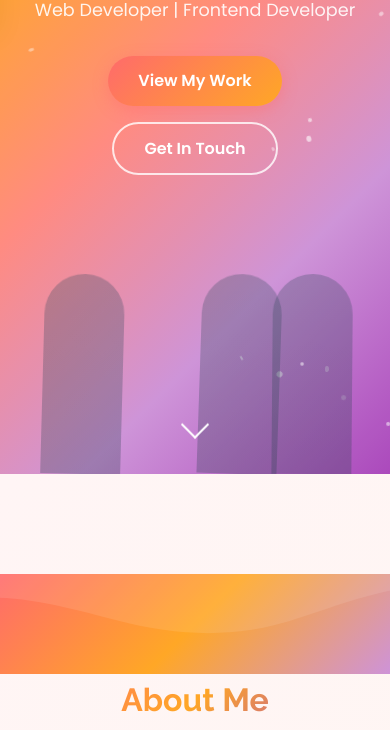
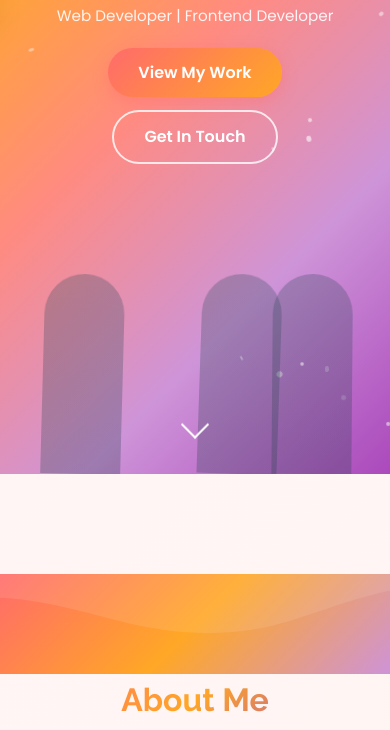
Before and after one commit to snehadevarakonda/Portfolio, a website: page index.html in a window 390 px wide. Shown: the part 370-1100 px from the top of the page. Drawn offline with Linux system fonts and the light colour scheme.

Commit message:
fix: resolve duplicate hero subtitle on mobile and adjust spacing

```diff
--- a/index.html
+++ b/index.html
@@ -59,8 +59,7 @@
         <div class="hero-content">
             <div class="hero-text">
                 <h1 class="hero-title">Hello, I'm <span class="highlight">Sneha</span></h1>
-                <p class="hero-subtitle web-dev-text">Web Developer | Frontend Developer</p>
-                <p class="hero-subtitle cyber-text">Cybersecurity Enthusiast | Security Research Learner</p>
+                <p class="hero-subtitle" id="hero-subtitle" data-developer="Web Developer | Frontend Developer" data-cybersecurity="Cybersecurity Enthusiast | Security Research Learner">Web Developer | Frontend Developer</p>
                 <div class="hero-buttons">
                     <a href="#projects" class="btn btn-primary">View My Work</a>
                     <a href="#contact" class="btn btn-secondary">Get In Touch</a>
--- a/script.js
+++ b/script.js
@@ -17,16 +17,23 @@
     }
 
     function setTheme(theme) {
+        const heroSubtitle = document.getElementById('hero-subtitle');
         if (theme === 'cybersecurity') {
             document.body.classList.add('cybersecurity-mode');
             if (toggleIcon) toggleIcon.textContent = '🌙';
             localStorage.setItem('theme', 'cybersecurity');
             document.title = "Sneha - Cybersecurity Portfolio";
+            if (heroSubtitle) {
+                heroSubtitle.textContent = heroSubtitle.getAttribute('data-cybersecurity');
+            }
         } else {
             document.body.classList.remove('cybersecurity-mode');
             if (toggleIcon) toggleIcon.textContent = '☀️';
             localStorage.setItem('theme', 'developer');
             document.title = "Sneha - Web Developer Portfolio";
+            if (heroSubtitle) {
+                heroSubtitle.textContent = heroSubtitle.getAttribute('data-developer');
+            }
         }
     }
 
--- a/styles.css
+++ b/styles.css
@@ -1474,6 +1474,7 @@
 
     .hero-subtitle {
         font-size: 1.1rem;
+        margin-bottom: 1.5rem;
     }
 
     .about-content {
@@ -1498,6 +1499,16 @@
 @media (max-width: 480px) {
     .hero-title {
         font-size: 2rem;
+        margin-bottom: 0.8rem;
+    }
+
+    .hero-subtitle {
+        font-size: 0.95rem;
+        margin-bottom: 1.2rem;
+    }
+
+    .hero-buttons {
+        gap: 0.8rem;
     }
 
     .section-title {
```
